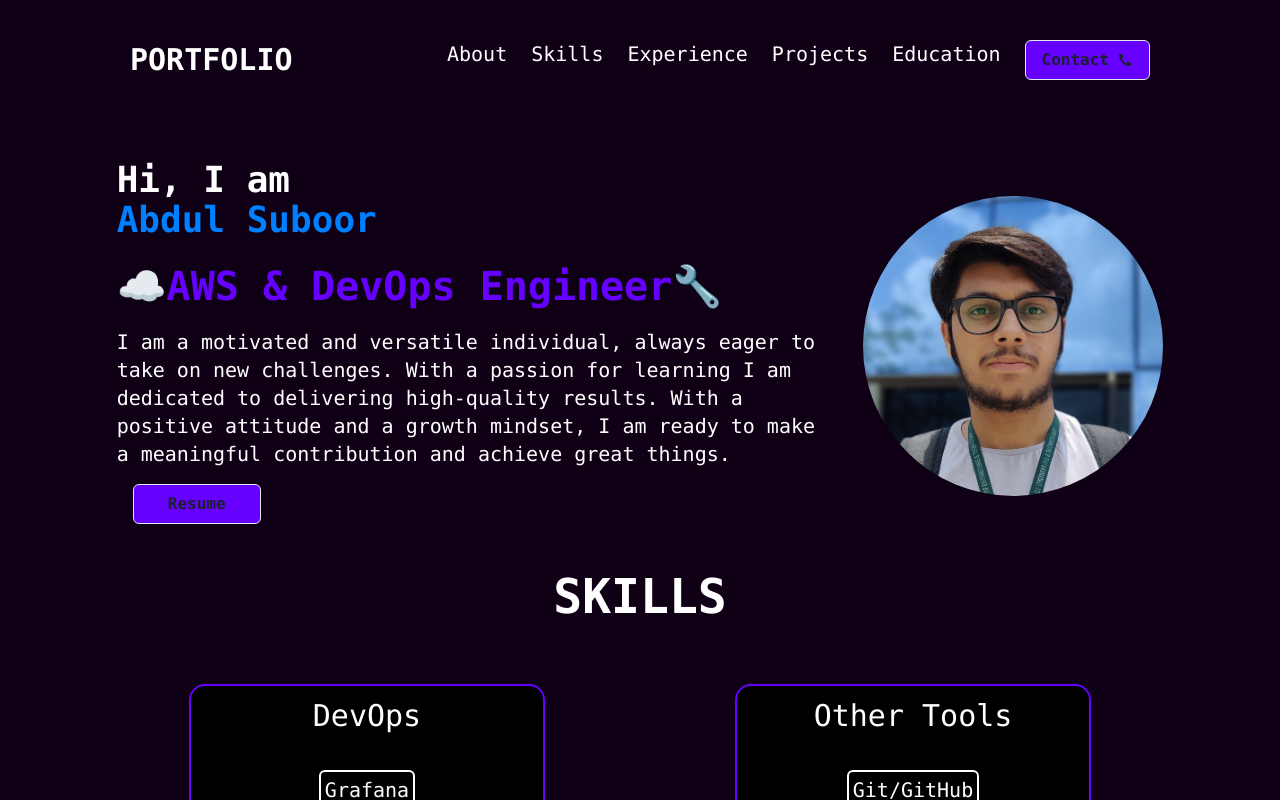
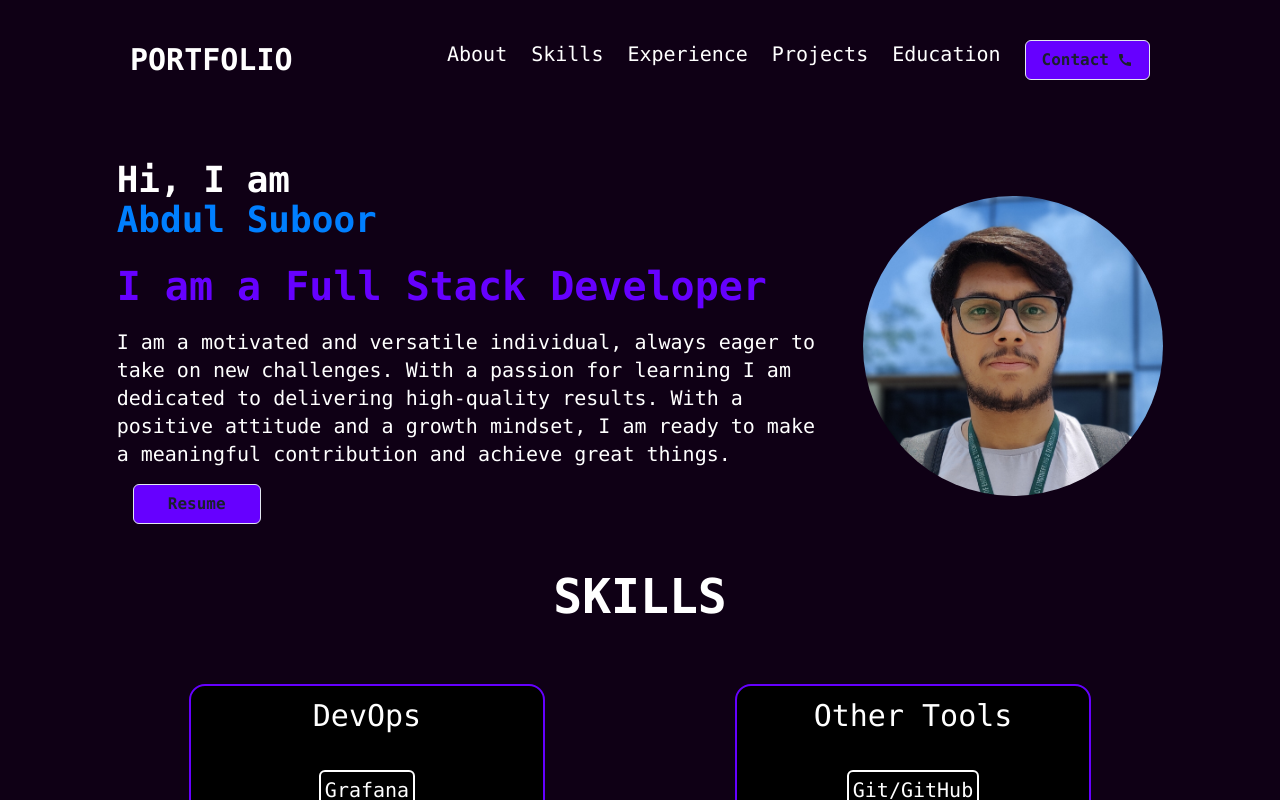
Before and after one commit to Asuboor/Personal-Portfolio, a React (Create React App) app: page / in a window 1280 px wide. Shown: the top 800 px of the page. Built offline with nearby package versions, Linux system fonts and the light colour scheme.

Commit message:
Changes typing.js

```diff
--- a/src/components/Typing.js
+++ b/src/components/Typing.js
@@ -5,7 +5,7 @@ const Typing = () => {
     <TypeAnimation
     sequence={[
       // Same substring at the start will only be typed out once, initially
-      '☁️AWS & DevOps Engineer🔧',
+      'I am a Full Stack Developer',
       1000, // wait 1s before replacing "Mice" with "Hamsters"
 
     ]}
```
